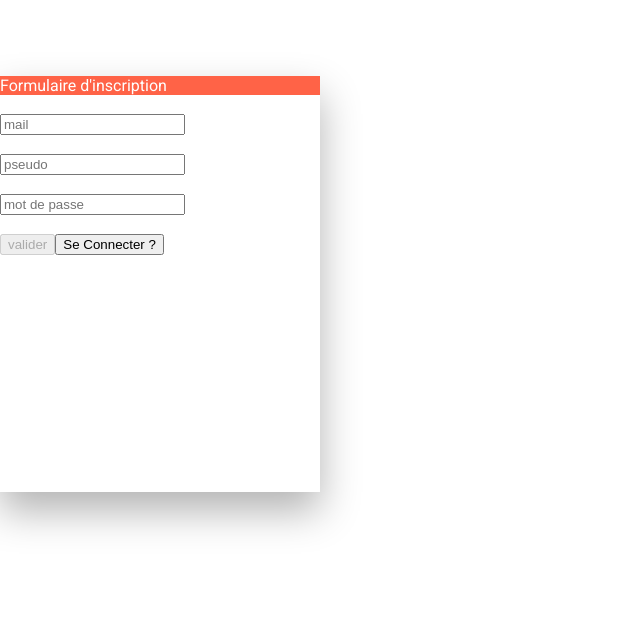
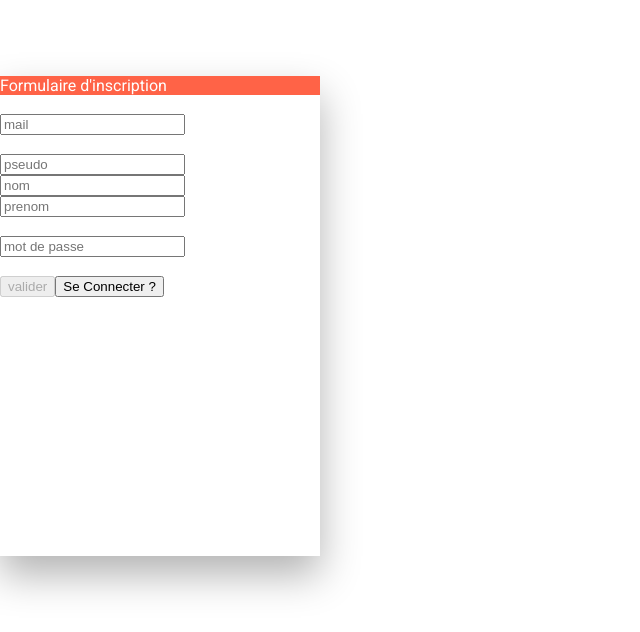
Before and after one commit to crsle/SantaFront, an Angular app: page /user in a window 1280 px wide. Shown: the top 632 px of the page, without its empty margins (0-640 px from the left). Built offline with nearby package versions, Linux system fonts and the light colour scheme.

Commit message:
Rajout nom et prenom à User

```diff
--- a/src/app/inscription/inscription.component.html
+++ b/src/app/inscription/inscription.component.html
@@ -12,14 +12,14 @@
 <br>
 
 <div class="col d-flex justify-content-center">
-    <div class="card text-center" style="width: 20rem; height: 26rem;
+    <div class="card text-center" style="width: 20rem; height: 30rem;
                              box-shadow: 0 19px 38px rgba(0, 0, 0, 0.30)">
         <div class="card-header" style="background-color: tomato; color: white">
             Formulaire d'inscription
         </div>
         <div class="card-body">
             <br>
-            <form #forme = "ngForm" (ngSubmit)="inscription()">
+            <form #forme="ngForm" (ngSubmit)="inscription()">
                 <div class="form-group">
                     <input type="mail" placeholder="mail" required="" name="mail" class="form-control text-center"
                         [(ngModel)]="user.mail">
@@ -28,6 +28,14 @@
                 <div class="form-group">
                     <input type="text" placeholder="pseudo" required="" name="pseudo" class="form-control text-center"
                         [(ngModel)]="user.pseudo">
+                </div>
+                <div class="form-group">
+                    <input type="text" placeholder="nom" required="" name="nom" class="form-control text-center"
+                        [(ngModel)]="user.nom">
+                </div>
+                <div class="form-group">
+                    <input type="text" placeholder="prenom" required="" name="prenom" class="form-control text-center"
+                        [(ngModel)]="user.prenom">
                 </div>
                 <br>
                 <div class="form-group">
@@ -38,7 +46,7 @@
                 <button [disabled]="!forme.form.valid" type="submit" class="btn btn-danger">
                     valider
                 </button>
-                <button  type="button" class="btn btn-link" (click)="redirectLogin()"> Se Connecter ? </button>
+                <button type="button" class="btn btn-link" (click)="redirectLogin()"> Se Connecter ? </button>
             </form>
             <p class="text-danger">{{ msg }} <strong class="text-success">{{ msgV }}</strong></p>
         </div>
--- a/src/app/model/User.ts
+++ b/src/app/model/User.ts
@@ -1,6 +1,8 @@
 export class User{
     id : number;
     pseudo :string;
+    nom :string;
+    prenom :string;
     mail: String;
     mdp: String;
     inscriptionEnd : boolean;
```
